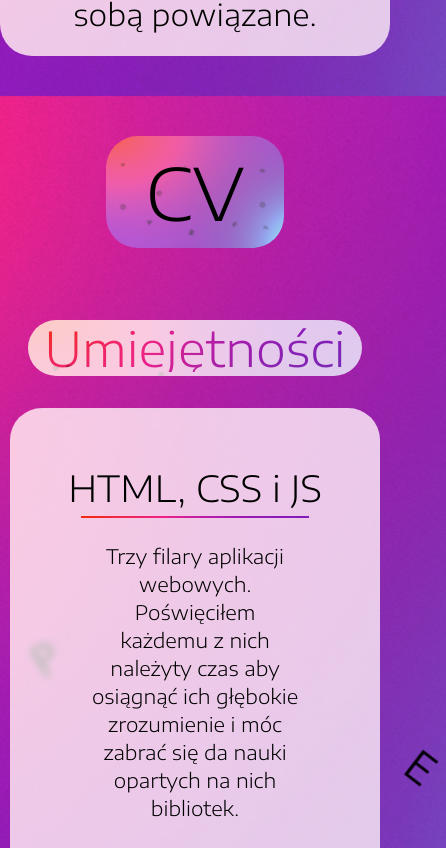
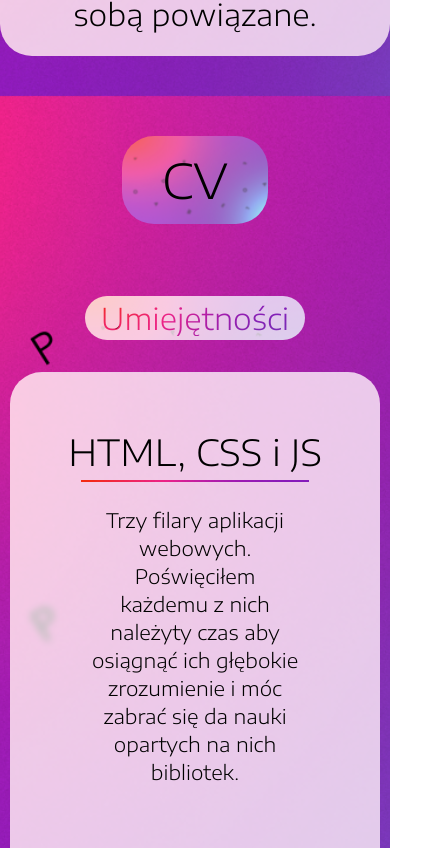
Before and after one commit to rahan1999/pp-portfolio, a Next.js app: page / in a window 390 px wide. Shown: the part 2436-3284 px from the top of the page, 446 px wide, since content can reach past the window. Built offline with nearby package versions, Linux system fonts and the light colour scheme.

Commit message:
fix: fixed mobile display

```diff
--- a/components/cv.tsx
+++ b/components/cv.tsx
@@ -3,7 +3,7 @@ import Cvsection from "./cvSection";
 export default function Cv() {
   return (
     <section id="cv" className="flex flex-col items-center">
-      <h1 className="sectionTitles mt-20 mb-5 rounded-[2rem] bg-cover bg-fixed bg-no-repeat px-10 py-5 text-7xl">
+      <h1 className="sectionTitles mt-20 mb-5 rounded-[2rem] bg-cover bg-fixed bg-no-repeat px-10 py-5 text-5xl md:text-7xl">
         CV
       </h1>
       <Cvsection
--- a/components/cvSection.tsx
+++ b/components/cvSection.tsx
@@ -19,7 +19,7 @@ export default function Cvsection({ main, titles, descriptions }) {
   return (
     <div className="w-full pt-8">
       <div className="cvTitles sticky top-10 my-5 mx-auto w-fit rounded-[2rem] bg-cover bg-fixed bg-no-repeat py-1 px-4">
-        <h1 className="bg-cover bg-fixed bg-clip-text bg-no-repeat text-center text-5xl text-transparent">
+        <h1 className="bg-cover bg-fixed bg-clip-text bg-no-repeat text-center text-3xl text-transparent md:text-5xl">
           {main}
         </h1>
       </div>
--- a/components/footer.tsx
+++ b/components/footer.tsx
@@ -2,7 +2,7 @@ export default function Footer() {
   return (
     <footer id="footer" className="flex w-[100%] flex-col items-center">
       <div className="box h-1 w-1"></div>
-      <h1 className="sectionTitles mt-20 mb-5 rounded-[2rem] bg-cover bg-fixed bg-no-repeat px-10 py-5 text-7xl">
+      <h1 className="sectionTitles mt-20 mb-5 rounded-[2rem] bg-cover bg-fixed bg-no-repeat px-10 py-5 text-5xl md:text-7xl">
         KONTAKT
       </h1>
 
--- a/components/portfolio.tsx
+++ b/components/portfolio.tsx
@@ -9,7 +9,7 @@ export default function Portfolio() {
     >
       <div className="box h-1 w-1"></div>
       <div className="sectionTitles mt-20 mb-5 rounded-[2rem] bg-cover bg-fixed bg-no-repeat px-10 py-5 text-7xl">
-        <h1 className="text-center text-7xl">PORTFOLIO</h1>
+        <h1 className="text-center text-5xl md:text-7xl">PORTFOLIO</h1>
       </div>
       <div className="card bg-no-repea mt-10 flex w-[90%] flex-col items-center rounded-[2rem] bg-cover bg-fixed py-8 px-3 text-center text-lg md:w-1/4 ">
         <svg
```
